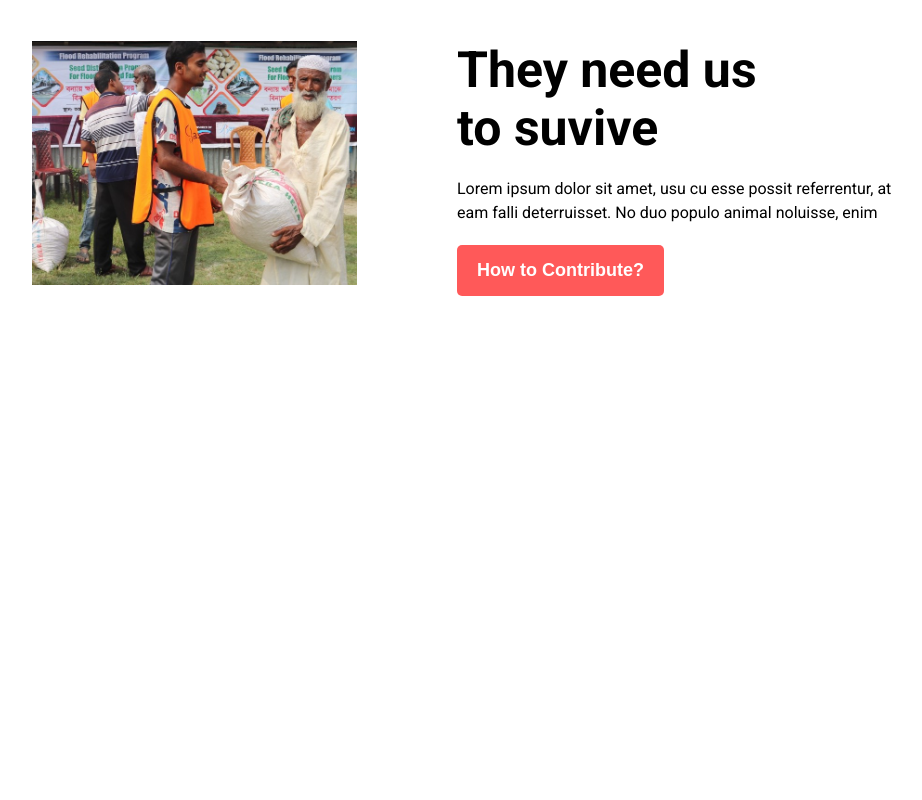
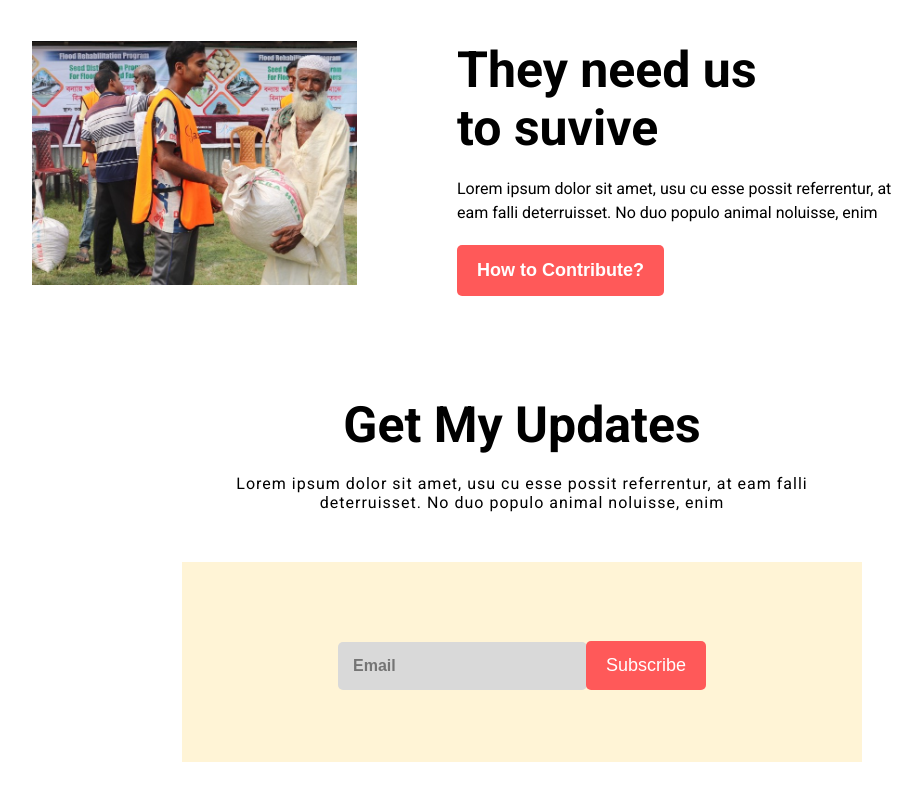
Before and after one commit to webexpertsabbir/assignment1, a plain HTML site: page index.html in a window 1280 px wide. Shown: the part 2306-3106 px from the top of the page, without its empty margins (118-1040 px from the left). Before the commit the page ends 2602 px from the top, so only its background shows below. Drawn offline with Linux system fonts and the light colour scheme.

Commit message:
fhdhfdjh

```diff
--- a/index.html
+++ b/index.html
@@ -126,5 +126,22 @@
         </div>
     </section>
      <!-- donation plan end-->
+
+     <!-- newslater subscription start -->
+     <section class="donate-newslater">
+        <div class="newslater-warper">
+            <div class="newslater-content">
+            <h1>Get My Updates</h1>
+            <p>Lorem ipsum dolor sit amet, usu cu esse possit referrentur, at eam  falli
+               <br> deterruisset. No duo populo animal noluisse, enim</p>
+            </div>
+            <form class="newslater-form" action="">
+                <input type="email" placeholder="Email">
+                <button>Subscribe</button>
+            </form>
+
+        </div>
+
+     </section>
 </body>
 </html>
--- a/style.css
+++ b/style.css
@@ -213,4 +213,55 @@ body{
 .donation-right{
     margin-left: 100px !important;
 }
-/*  donation plan style end *
+/*  donation plan style end */
+
+/* newslater subscription style start */
+.donate-newslater{
+    margin: 100px;
+
+}
+.newslater-content h1{
+    font-size: 50px;
+    text-align: center;
+
+}
+
+.newslater-content p{
+    text-align: center;
+    color: black;
+    font-size: 16px;
+    letter-spacing: 1px;
+    overflow: hidden;
+    margin-top: 20px;
+}
+
+.newslater-form{
+ text-align: center;
+ background-color: #fff4d6;
+ margin: 0 200px;
+ height: 200px;
+ margin-top: 50px;
+
+}
+input[type="email"] {
+    margin-top: 80px !important;
+    padding: 15px;
+    background: #d9d9d9;
+    color: #aa9f9f;
+    border-radius: 5px;
+    border: none;
+    font-size: 16px;
+    font-weight: 600;
+}
+.newslater-form button{
+
+    padding: 14px 20px;
+    font-size: 18px;
+    border-radius: 5px;
+    background: #ff5959;
+    border: none;
+    margin-top: 20px;
+    color: #ffff;
+    margin-left: -5px;
+    cursor: pointer;
+}
```
